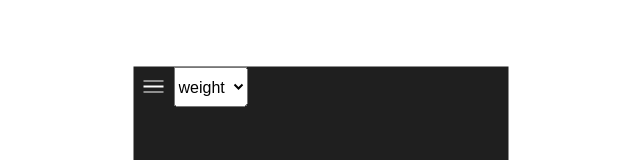
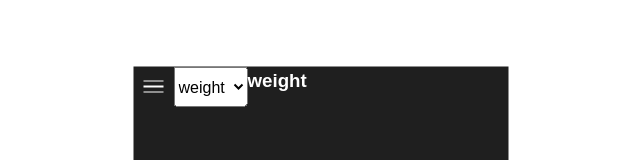
Before and after one commit to ThomasTW935/Windows-Calculator, a React (Create React App) app: page / in a window 1280 px wide. Shown: the top 160 px of the page, without its empty margins (319-959 px from the left). Built offline with nearby package versions, Linux system fonts and the light colour scheme.

Commit message:
Change data from object to array and fix navigation, and tiles dependecies

```diff
--- a/src/App.js
+++ b/src/App.js
@@ -1,38 +1,82 @@
-import React, { useState } from 'react';
+import React, { useState,useReducer } from 'react';
 import ConverterTile from './Components/ConverterTile';
 import Navigation from './Components/Navigation';
 // import './styles/main.css'
 
-const data = {
-  weight: {
+const data = [
+  {
+    id: 0,
+    category: 'weight',
+    default: 'grams',
+    units: {
       grams: 1,
-      kilograms: 1000,
+      kilograms: .001,
+    }
   },
-  length: {
+  {
+    id: 1,
+    category: 'length',
+    default: 'meter',
+    units: {
       meter: 1,
-      kilometer: 1000,
+      kilometer: .001,
+    }
   },
-  volume: {
-      milliliters:1,
-      liter: 1000
+  {
+    id: 2,
+    category: 'volume',
+    default: 'liters',
+    units: {
+      milliliters: 1000,
+      liters: 1,
+    }
   }
+]
+
+const ACTIONS = {
+  ADD_NUM: 'add-num',
+  DELETE_NUM: 'delete-num',
+  RESET_NUM: 'reset-num',
+  UPDATE_UNIT: 'update-unit'
 }
 
+function reducer(type,action){}
+
 function App() {
-  const [unit, setUnit] = useState('weight')
-  const [activeTile, setActiveTile] = useState(0)
+  const [unitCategory, setUnitCategory] = useState('weight')
+
+  const [tiles, dispatch] = useReducer(reducer,[
+    {id: 0,value:0, },
+    {id: 1,value:0, },
+  ])
+
+  const [activeTile, setActiveTile] = useState(tiles[0].id)
+
+
   const buttons = [``, `CE`, `DEL`,7,8,9,4,5,6,1,2,3,``,0,`.`]
+
+
   return (
     <div className="App">
-      <Navigation data={data} unit={unit} setUnit={setUnit}/>
+      <Navigation data={data} unitCategory={unitCategory} setUnitCategory={setUnitCategory}/>
       <div className='display'>
-        <ConverterTile data={data} unit={unit} position={0} activeTile={activeTile} setActiveTile={setActiveTile}/>
-        <ConverterTile data={data} unit={unit} position={1} activeTile={activeTile} setActiveTile={setActiveTile}/>
+        { tiles.map((tile,index)=>
+            <ConverterTile
+              key={tile.id}
+              data={data}
+              unitCategory={unitCategory}
+              tile={tile}
+              tiles={tiles}
+              activeTile={activeTile}
+              setActiveTile={setActiveTile}
+              />
+          )
+        }
       </div>
       <div className='buttons'>
         {
-          buttons.map(button=>
-            <button>{button}</button>
+          buttons.map((button,index)=>
+            <button key={index} >{button}</button>
           )
           }
       </div>
--- a/src/Components/ConverterTile.js
+++ b/src/Components/ConverterTile.js
@@ -1,13 +1,21 @@
 import React from 'react';
 
-function ConverterTile({data,unit,position,activeTile,setActiveTile}) {
+function ConverterTile({data,unitCategory,tile,activeTile,setActiveTile}) {
+    let {id,value,unit} = tile
+
     return (
-        <div class='converterTile'>
-            <p className={ (activeTile === position) ? `fontBold` : `` } onClick={ () => { setActiveTile( (position) ? 1 : 0 ) } }>0</p>
+        <div className='converterTile'>
+            <p className={ (activeTile === id) ? `fontBold` : ``} onClick={  ()=>setActiveTile(id) } >{value}</p>
             <select>
                 {
-                    Object.keys(data[unit]).map(key=>
-                        <option>{key}</option>
+                    data.map((item,index)=>
+                        {
+                            if(item.category === unitCategory)
+                                {
+                                    return Object.keys(item['units']).map((value,index)=>
+                                    { return <option key={index}>{value}</option> }
+                                )}
+                        }
                     )
                 }
             </select>
--- a/src/Components/Navigation.js
+++ b/src/Components/Navigation.js
@@ -1,6 +1,6 @@
 import React from 'react';
 
-function Navigation({data, unit,setUnit}) {
+function Navigation({data, unitCategory,setUnitCategory}) {
 
 
     return (
@@ -12,12 +12,12 @@ function Navigation({data, unit,setUnit}) {
             </div>
             <select>
                 {
-                    Object.keys(data).map(key=>
-                         <option key={key} onClick={ ()=>{setUnit(key)} } >{key}</option>
+                    data.map(item=>
+                        <option key={item.id} onClick={ ()=>{setUnitCategory(item.category)} }>{item.category}</option>
                     )
                 }
             </select>
-            <h3 className='nav__title'>{unit.unit}</h3>
+            <h3 className='nav__title'>{unitCategory}</h3>
         </div>
     );
 }
```
